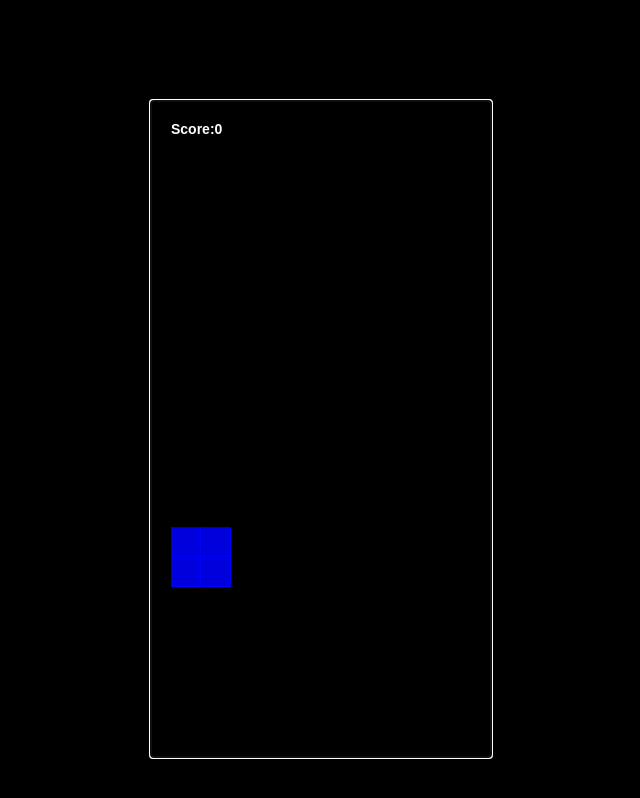
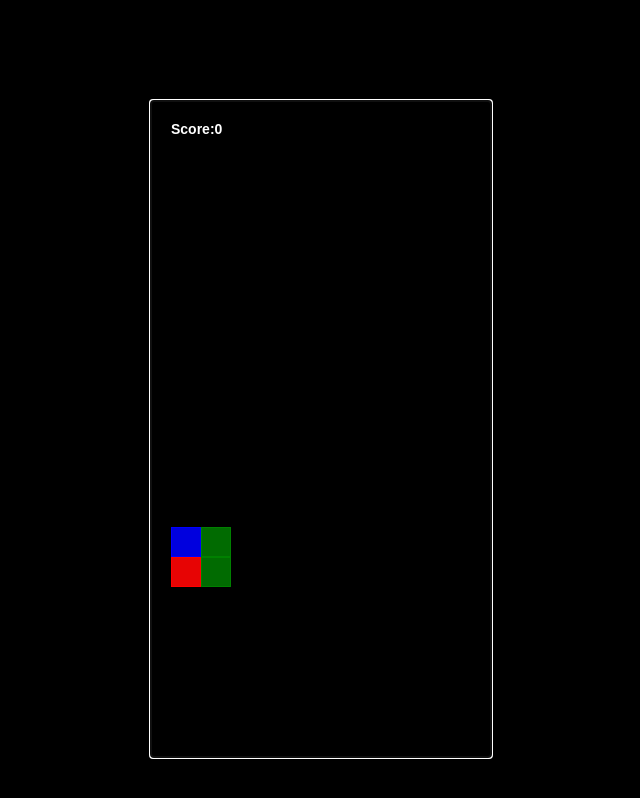
Before and after one commit to ewudes/emuluvium, a React (Create React App) app: page /tetris in a window 1280 px wide. Shown: the whole page, without its empty margins (319-959 px from the left). Built offline with nearby package versions, Linux system fonts and the light colour scheme.

Commit message:
fix: tetris

```diff
--- a/src/games/tetris/tetris.jsx
+++ b/src/games/tetris/tetris.jsx
@@ -34,6 +34,8 @@ const SHAPES = [
     height: 3,
   },
 ];
+
+const SHAPES_COLOR = ['red', 'green', 'blue', 'yellow']
 
 function randomShape() {
   return SHAPES[Math.floor(Math.random() * SHAPES.length)];
@@ -287,7 +289,17 @@ const Cell = memo((props) => {
   count.current++;
 
   const value = props.cell ? props.cell : 0;
-  return <span className={`tetris__cell tetris__cell-${value}`}></span>;
+
+  console.log('value', value)
+
+  const kek = () => {
+    if (value === 1) {
+      return SHAPES_COLOR[Math.floor(Math.random() * SHAPES_COLOR.length)];
+    } else {
+      return ''
+    }
+  }
+  return <span className={`tetris__cell tetris__cell-${value} tetris__cell-${kek()}`}></span>;
 });
 
 export default memo(Tetris);
```
